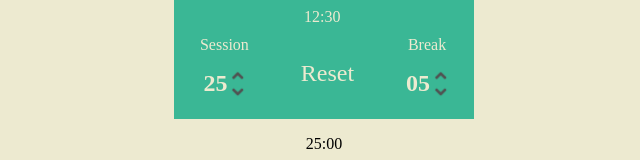
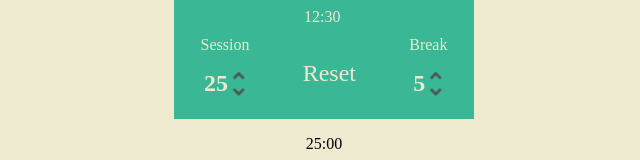
Before and after one commit to JeffAbney/react-pomodoro-clock, a React app: page / in a window 1280 px wide. Shown: the part 319-479 px from the top of the page, without its empty margins (316-956 px from the left). Built offline with nearby package versions, Linux system fonts and the light colour scheme.

Commit message:
Passes all FCC tests.

```diff
--- a/src/components/App.js
+++ b/src/components/App.js
@@ -4,6 +4,7 @@ import play from '../images/play.png';
 import pause from '../images/pause.png';
 import upArrow from '../images/upArrow.png';
 import downArrow from '../images/downArrow.png';
+
 
 const Header = (props) => {
   return (
@@ -42,9 +43,9 @@ const Dial = (props) => {
     <div className="dial-container">
       <h2 id="timer-label">{timerType()}</h2>
       <div className="dial">
-        <div class="spinner pie" id="spinner"></div>
-        <div class="filler pie" id="filler"></div>
-        <div class="mask" id="mask"></div>
+        <div className="spinner pie" id="spinner"></div>
+        <div className="filler pie" id="filler"></div>
+        <div className="mask" id="mask"></div>
         <div className="dial-number" id="full-time">
           {Math.round(timerLength())}:00
         </div>
@@ -87,7 +88,7 @@ const Dial = (props) => {
       </div>
       <div className="time-control-container">
         <TimeAdjuster id="session-adjuster"
-          time={sessionLength > 9 ? sessionLength : "0" + sessionLength}
+          time={sessionLength}
           addTime={addSessionTime}
           subtractTime={subtractSessionTime}
           label="Session"
@@ -100,11 +101,11 @@ const Dial = (props) => {
           Reset
         </p>
         <TimeAdjuster id="break-adjuster"
-          time={breakLength > 9 ? breakLength : "0" + breakLength}
+          time={breakLength}
           addTime={addBreakTime}
           subtractTime={subtractBreakTime}
           label="Break"
-          counterLabel="breal-length"
+          counterLabel="break-length"
           labelId="break-label"
           upId="break-increment"
           downId="break-decrement"
@@ -160,7 +161,7 @@ const TimeRemainingDisplay = (props) => {
       <p className="time-remaining" id="time-left">
         {minutes}:{seconds}
       </p>
-      <audio className="beep" id="beep" src="../src/sounds/alarm.mp3"/>
+      <audio className="beep" id="beep" src="../src/sounds/beep.wav"/>
     </div>
   );
 }
@@ -214,6 +215,7 @@ class App extends Component {
 
   addSessionTime() {
     let { sessionLength, timerIsRunning, isSession } = this.state;
+
     if (!timerIsRunning) {
       if (sessionLength < 60) {
         this.setState({
@@ -236,6 +238,7 @@ class App extends Component {
 
   addBreakTime() {
     let { breakLength, timerIsRunning, isSession } = this.state;
+
     if (!timerIsRunning) {
       if(breakLength < 60) {
         this.setState({
@@ -258,6 +261,7 @@ class App extends Component {
 
   subtractSessionTime() {
     let { sessionLength, timerIsRunning, isSession } = this.state;
+
     if (!timerIsRunning) {
       if (sessionLength > 1) {
         this.setState({
@@ -280,6 +284,7 @@ class App extends Component {
 
   subtractBreakTime() {
     let { breakLength, timerIsRunning, isSession } = this.state;
+
     if (!timerIsRunning) {
       if (breakLength > 1) {
         this.setState({
@@ -357,7 +362,7 @@ class App extends Component {
       document.getElementById("beep").play();
       this.startCountdown();
     }
-    this.secondsRemaining--
+    --this.secondsRemaining
   }
 
   startCountdown() {
@@ -370,7 +375,7 @@ class App extends Component {
     });
     this.intervalHandle = setInterval(this.tick, 1000);
     let time = this.state.minutes;
-    this.secondsRemaining = time * 60 + Number(this.state.seconds);
+    this.secondsRemaining = time * 60 + Number(this.state.seconds) - 1;
     if (this.state.plays === 1) {
       filler.style.setProperty('--time', this.secondsRemaining  + 's');
       spinner.style.setProperty('--time', this.secondsRemaining  + 's');
@@ -403,6 +408,8 @@ class App extends Component {
       isSession: true,
       plays: 0
     });
+    document.getElementById("beep").pause();
+    document.getElementById("beep").currentTime = 0;
     document.getElementById("filler").className = 'pie filler';
     document.getElementById("spinner").className ='pie spinner';
     document.getElementById("mask").className ='mask';
```
Also changed, not shown: 1 other file (tests, documents, lock files or other folders).
